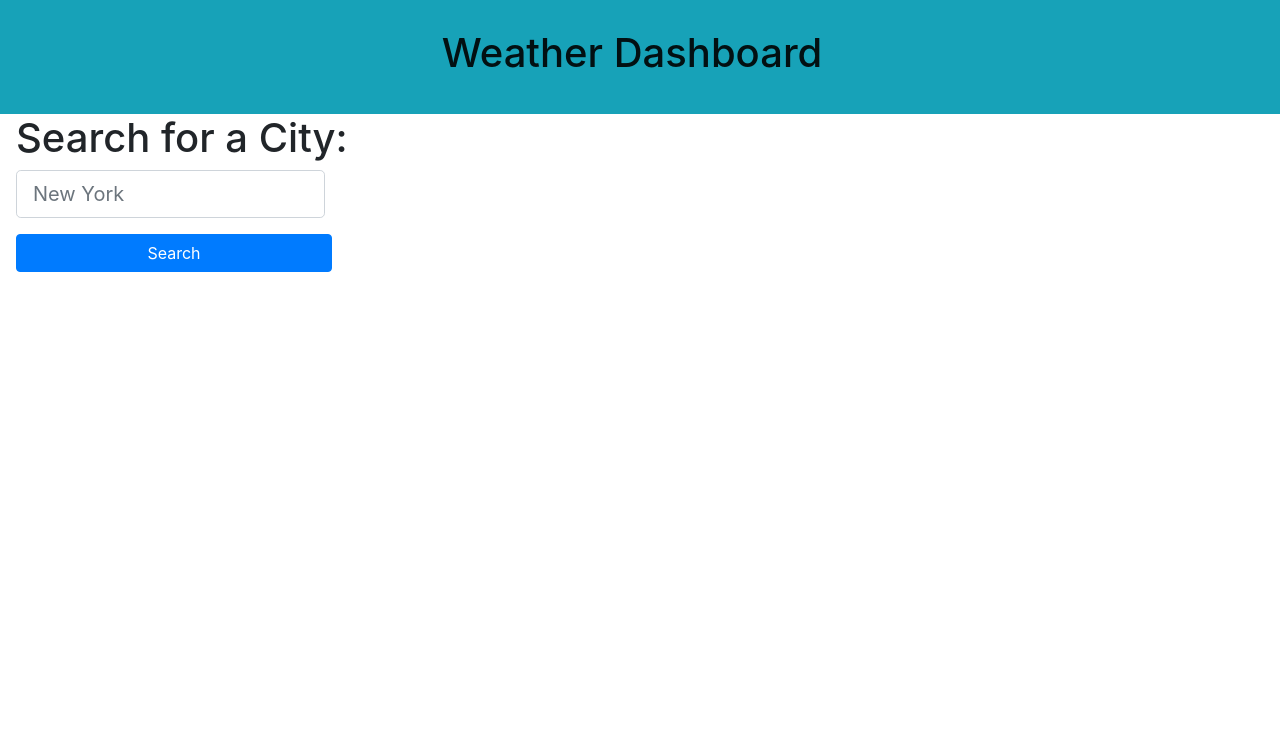
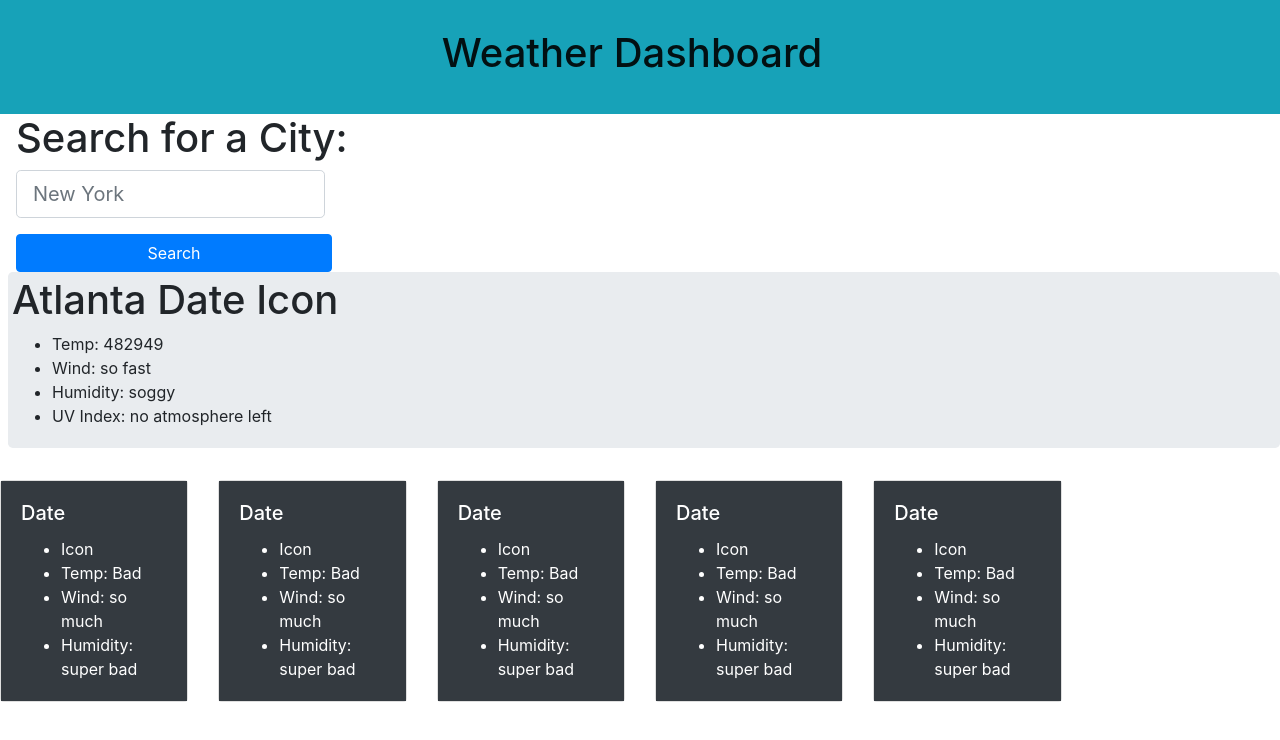
Before and after one commit to teastarling/weather-dashboard, a plain HTML site: page index.html in a window 1280 px wide. Drawn offline with nearby package versions, Linux system fonts and the light colour scheme.

Commit message:
added bootstrap eleents to HTML to begin mock-up of layout

```diff
--- a/assets/js/script.js
+++ b/assets/js/script.js
@@ -17,8 +17,19 @@ function fiveDayUrl(event) {
         return response.json();
     })
     .then(function(data) {
-        console.log(data);
-    });
+        var lat = data.city.coord.lat;
+        var lon = data.city.coord.lon;
+
+        var oneCallUrl = "https://api.openweathermap.org/data/2.5/onecall?lat=" + lat + "&lon=" + lon + "&units=imperial&exclude=minutely,hourly&appid=427c72356bf2f2c7899a5613b020d43f"
+
+        fetch(oneCallUrl)
+        .then(function(response) {
+            return response.json();
+        })
+        .then(function(data) {
+            console.log(data)
+        });
+    })
 
 
 }
--- a/index.html
+++ b/index.html
@@ -16,6 +16,7 @@
         <span class="navbar-brand mb-0"><h1>Weather Dashboard</h1></span>
     </nav>
 
+
     <h1 class="pl-3">Search for a City:</h1>
     <form class="pl-3">
         <div class="form-row">
@@ -24,7 +25,88 @@
           </div>
         </div>
         <button id="search-btn" type="submit" class="btn btn-primary col-md-3">Search</button>
-      </form>
+    </form>
+
+    <div class="jumbotron p-1 ml-2">
+      <h1 class="display-6">Atlanta Date Icon</h1>
+      <ul>
+        <li>Temp: 482949</li>
+        <li>Wind: so fast</li>
+        <li>Humidity: soggy</li>
+        <li>UV Index: no atmosphere left</li>
+      </ul>
+    </div>
+
+    <div class="row">
+      <div class="col-sm-2">
+        <div class="card">
+          <div class="card-body bg-dark text-white">
+            <h5 class="card-title">Date</h5>
+            <ul class="card-text">
+              <li>Icon</li>
+              <li>Temp: Bad</li>
+              <li>Wind: so much</li>
+              <li>Humidity: super bad</li>
+            </ul>
+          </div>
+        </div>
+      </div>
+      <div class="col-sm-2">
+        <div class="card">
+          <div class="card-body bg-dark text-white">
+            <h5 class="card-title">Date</h5>
+            <ul class="card-text">
+              <li>Icon</li>
+              <li>Temp: Bad</li>
+              <li>Wind: so much</li>
+              <li>Humidity: super bad</li>
+            </ul>
+          </div>
+        </div>
+      </div>
+      <div class="col-sm-2">
+        <div class="card">
+          <div class="card-body bg-dark text-white">
+            <h5 class="card-title">Date</h5>
+            <ul class="card-text">
+              <li>Icon</li>
+              <li>Temp: Bad</li>
+              <li>Wind: so much</li>
+              <li>Humidity: super bad</li>
+            </ul>
+          </div>
+        </div>
+      </div>
+      <div class="col-sm-2">
+        <div class="card">
+          <div class="card-body bg-dark text-white">
+            <h5 class="card-title">Date</h5>
+            <ul class="card-text">
+              <li>Icon</li>
+              <li>Temp: Bad</li>
+              <li>Wind: so much</li>
+              <li>Humidity: super bad</li>
+            </ul>
+          </div>
+        </div>
+      </div>
+      <div class="col-sm-2">
+        <div class="card">
+          <div class="card-body bg-dark text-white">
+            <h5 class="card-title">Date</h5>
+            <ul class="card-text">
+              <li>Icon</li>
+              <li>Temp: Bad</li>
+              <li>Wind: so much</li>
+              <li>Humidity: super bad</li>
+            </ul>
+          </div>
+        </div>
+      </div>
+    </div>
+
+
+
     <script src="https://cdnjs.cloudflare.com/ajax/libs/jquery/3.2.1/jquery.min.js"></script>
     <script src="https://cdnjs.cloudflare.com/ajax/libs/moment.js/2.24.0/moment.min.js"></script>
     <script src="./assets/js/script.js"></script>
```
Also changed, not shown: 1 other file.
